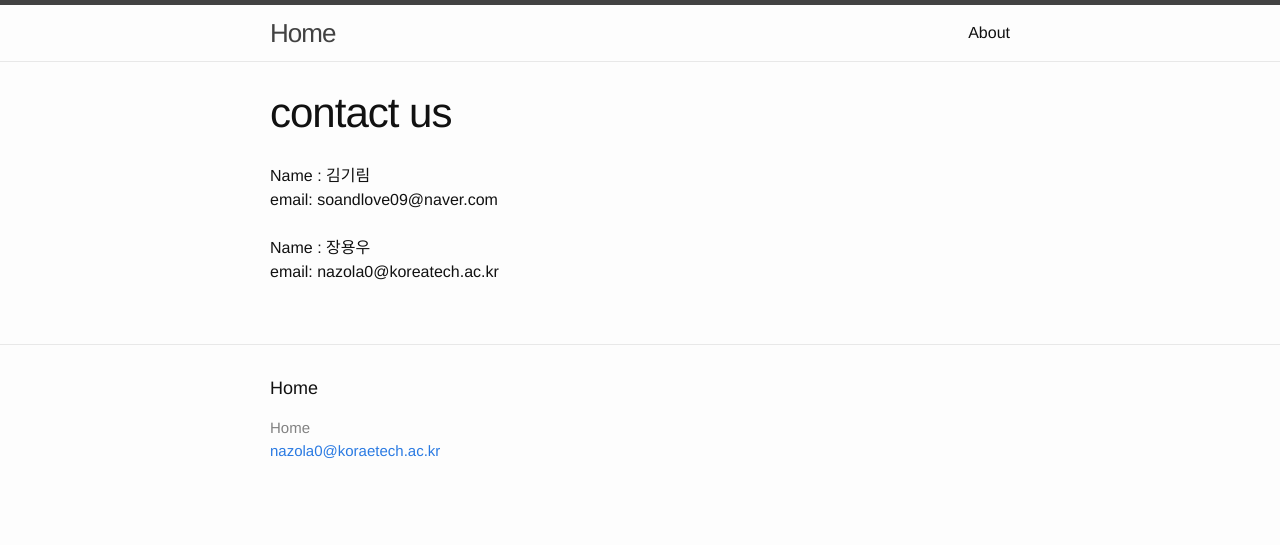
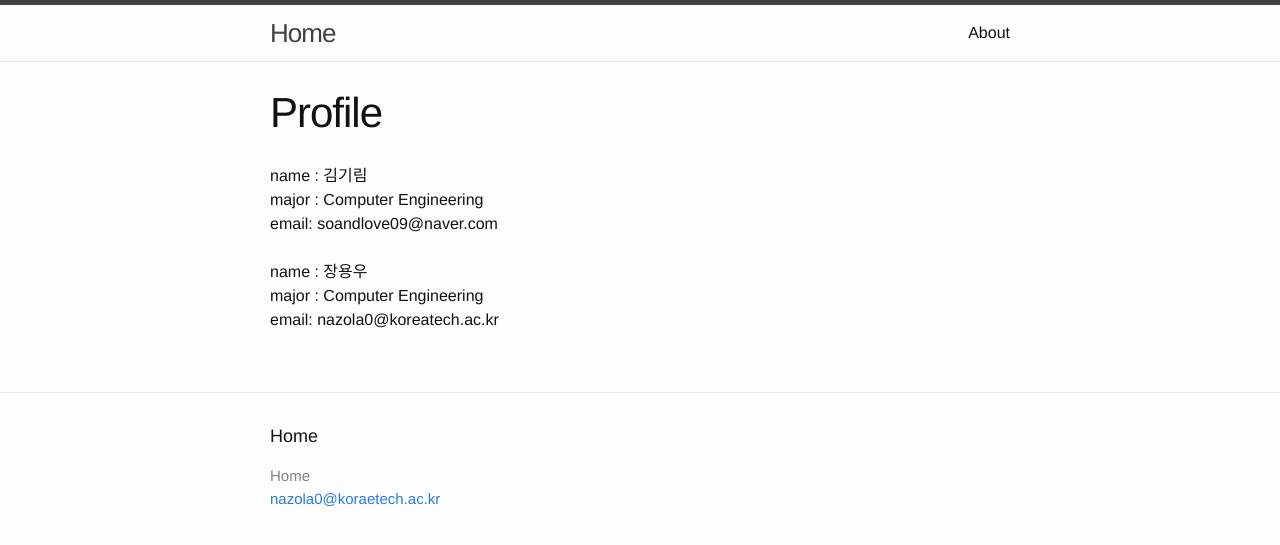
Before and after one commit to kklim25/kklim25.github.com, a Jekyll site: the page built from _posts/14-11-02-Aboutus.md, in a window 1280 px wide. Shown: the top 545 px of the page. Built offline with Jekyll 4.4.1, drawn with Linux system fonts in a browser that asks for light colours.

Commit message:
Update 14-11-02-Aboutus.md

```diff
--- a/_posts/14-11-02-Aboutus.md
+++ b/_posts/14-11-02-Aboutus.md
@@ -1,10 +1,12 @@
 ---
 layout : page
-title : contact us
+title : Profile
 ---
 
-Name : 김기림<br/>
+name : 김기림<br/>
+major : Computer Engineering<br/>
 email: soandlove09@naver.com<br/>
 <br/>
-Name : 장용우<br/>
+name : 장용우<br/>
+major : Computer Engineering<br/>
 email: nazola0@koreatech.ac.kr<br/>
```
